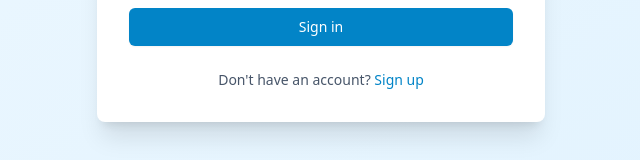
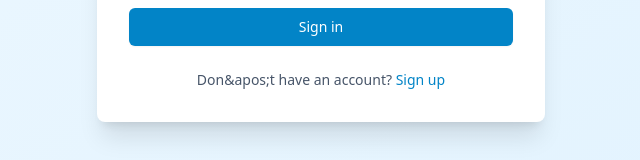
Before and after one commit to andrickjohn/launchpad, a Next.js app: page /login in a window 1280 px wide. Shown: the part 491-651 px from the top of the page, without its empty margins (319-959 px from the left). Built offline with nearby package versions, Linux system fonts and the light colour scheme.

Commit message:
Update from launchpad terminal

```diff
--- a/src/app/login/page.tsx
+++ b/src/app/login/page.tsx
@@ -148,7 +148,7 @@ export default function LoginPage() {
           </form>
 
           <p className="mt-6 text-center text-sm text-slate-600 dark:text-slate-400">
-            {isSignUp ? 'Already have an account?' : "Don't have an account?"}{' '}
+            {isSignUp ? 'Already have an account?' : "Don&apos;t have an account?"}{' '}
             <button
               type="button"
               onClick={() => {
```
